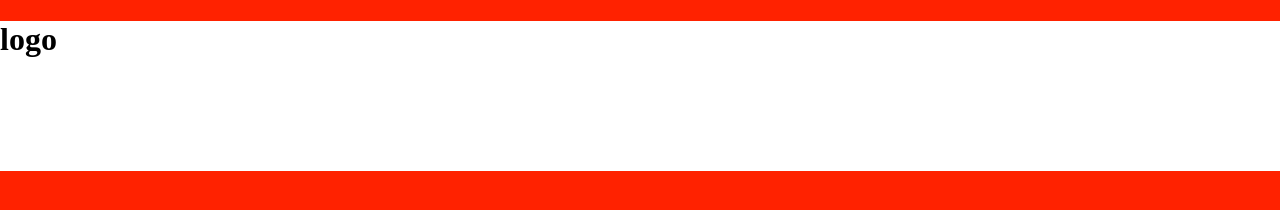
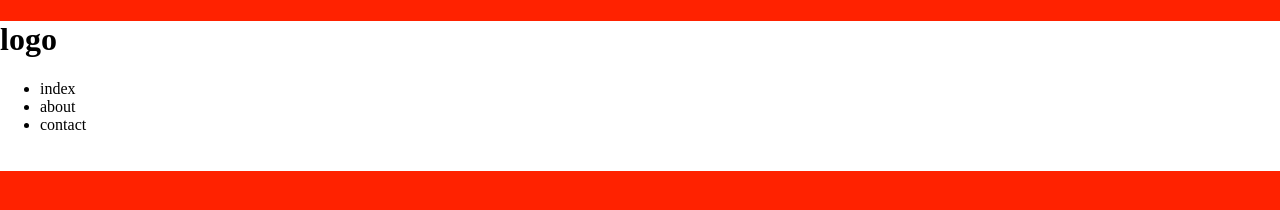
Before and after one commit to sexfat/tgd104, a plain HTML site: page index.html in a window 1280 px wide. Drawn offline with Linux system fonts and the light colour scheme.

Commit message:
add menu

```diff
--- a/index.html
+++ b/index.html
@@ -10,6 +10,11 @@
 <body>
     <header>
      <h1>logo</h1>
+     <ul>
+        <li>index</li>
+        <li>about</li>
+        <li>contact</li>
+     </ul>
     </header>
 
 </body>
```
